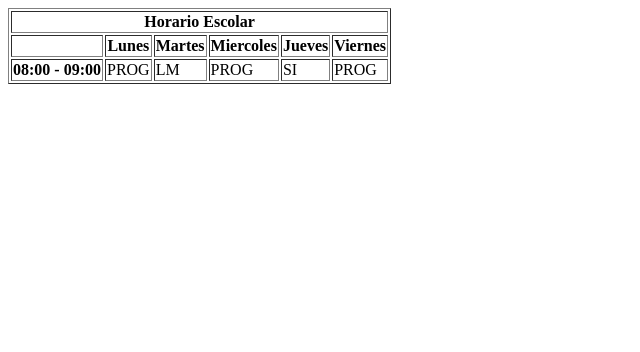
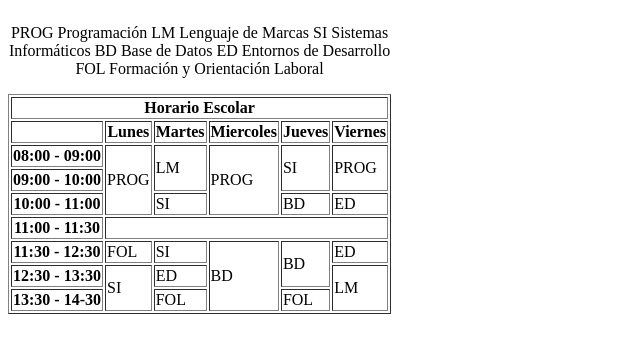
Before and after one commit to yinsaire/practica-3-horario, a plain HTML site: page index.html in a window 1280 px wide. Shown: the whole page, without its empty margins (0-640 px from the left). Drawn offline with Linux system fonts and the light colour scheme.

Commit message:
Created HTML

```diff
--- a/index.html
+++ b/index.html
@@ -8,6 +8,16 @@
 </head>
 <body>
     <table border="1">
+        <caption>
+            <p class="leyenda">
+                <span class="prog">PROG</span> Programación
+                <span class="lm">LM</span> Lenguaje de Marcas
+                <span class="si">SI</span> Sistemas Informáticos
+                <span class="bd">BD</span> Base de Datos
+                <span class="ed">ED</span> Entornos de Desarrollo
+                <span class="fol">FOL</span> Formación y Orientación Laboral
+            </p>
+        </caption>
         <thead>
             <tr>
                 <th colspan="6">Horario Escolar</th>
@@ -30,6 +40,38 @@
                 <td rowspan="2">SI</td>
                 <td rowspan="2">PROG</td>
             </tr>
+            <tr>
+                <th>09:00 - 10:00</th>
+            </tr>
+            <tr>
+                <th>10:00 - 11:00</th>
+                <td>SI</td>
+                <td>BD</td>
+                <td>ED</td>
+            </tr>
+            <tr>
+                <th>11:00 - 11:30</th>
+                <td colspan="5"></td>
+            </tr>
+            <tr>
+                <th>11:30 - 12:30</th>
+                <td>FOL</td>
+                <td>SI</td>
+                <td rowspan="3">BD</td>
+                <td rowspan="2">BD</td>
+                <td>ED</td>
+            </tr>
+            <tr>
+                <th>12:30 - 13:30</th>
+                <td rowspan="2">SI</td>
+                <td>ED</td>
+                <td rowspan="2">LM</td>
+            </tr>
+            <tr>
+                <th>13:30 - 14-30</th>
+                <td>FOL</td>
+                <td>FOL</td>
+            </tr>
         </tbody>
     </table>
 </body>
```
